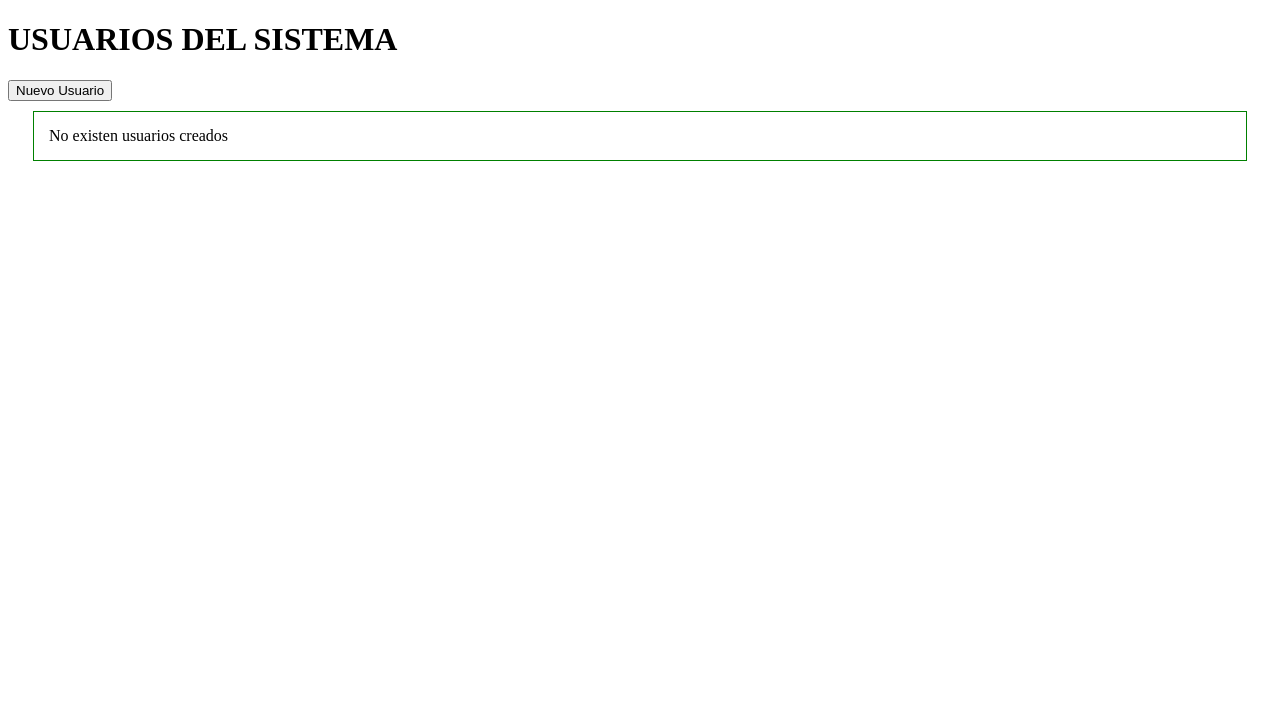
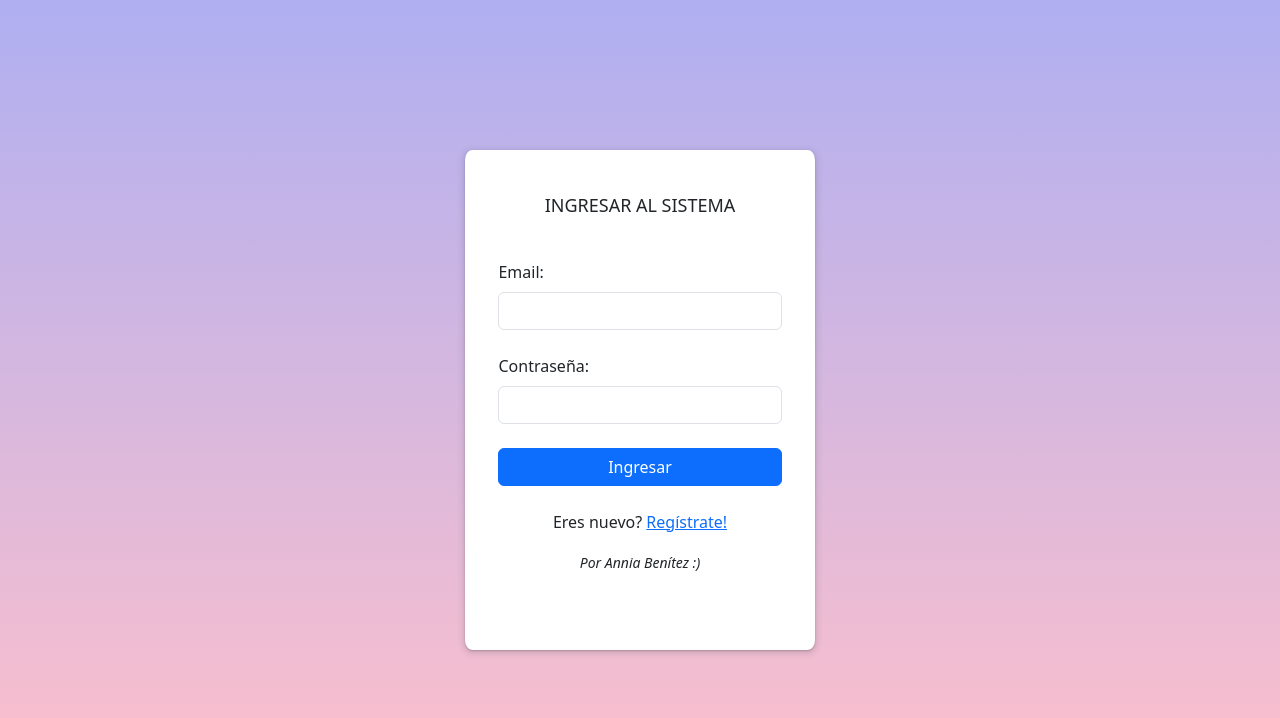
Before and after one commit to AnniaBenitez/CRUD-JS, a plain HTML site: page index.html in a window 1280 px wide. Drawn offline with nearby package versions, Linux system fonts and the light colour scheme.

Commit message:
se crearon clases contructoras para el crud, se diseño la pagina de registro e inicio de sesion

```diff
--- a/css/style.css
+++ b/css/style.css
@@ -1,13 +1,36 @@
-.form {
-    border: solid 1px blue;
-    margin: 10px 25px;
-    padding: 15px;
+body{
+    background: linear-gradient(rgb(175, 175, 241), pink);
+    overflow: hidden;
 }
 
-.tabla {
-    border: solid 1px green;
-    margin: 10px 25px;
-    padding: 15px;
+.contenedorPrincipal{
+    display: flex;
+    align-items: center;
+    justify-content: center;
+    vertical-align: center;
+    height: 100vh;
+    width: 100vh;
+    margin: auto;
+}
+
+.cuadro{
+    height: 500px;
+    width: 350px;
+    padding: 3%;
+    box-shadow: rgba(60, 64, 67, 0.3) 0px 1px 2px 0px, rgba(60, 64, 67, 0.15) 0px 2px 6px 2px;
+    background-color: white;
+    border-radius: 2%;
+}
+
+.cuadro2{
+    height: 100vh;
+    width: 100%;
+}
+
+.titulo1{
+    padding: 4%;
+    font-size: large;
+    text-align: center;
 }
 
 .visible{
--- a/index.html
+++ b/index.html
@@ -1,42 +1,40 @@
 <!DOCTYPE html>
 <html lang="en">
+
 <head>
-    <meta charset="UTF-8">
-    <meta name="viewport" content="width=device-width, initial-scale=1.0">
-    <title>ABML/CRUD Simple con JS</title>
-
-    <script src="./js/user.js"></script>
-    <script src="./js/app.js"></script>
-
-    <link rel="stylesheet" href="./css/style.css">
-
+    <meta charset="UTF-8" />
+    <meta name="viewport" content="width=device-width, initial-scale=1.0" />
+    <title>Ingresar</title>
+    <link rel="stylesheet" href="./css/style.css" />
+    <link href="https://cdn.jsdelivr.net/npm/bootstrap@5.3.2/dist/css/bootstrap.min.css" rel="stylesheet" integrity="sha384-T3c6CoIi6uLrA9TneNEoa7RxnatzjcDSCmG1MXxSR1GAsXEV/Dwwykc2MPK8M2HN" crossorigin="anonymous">
 </head>
 
-<body onload="init()">
+<body>
+    <div class="container contenedorPrincipal">
+        <div class="cuadro">
+            <h1 class="titulo1">INGRESAR AL SISTEMA</h1><br>
+            <form class="d-flex flex-column justify-content-around">
+                <div class="form-outline mb-4">
+                    <label class="form-label" for="email">Email:</label>
+                    <input type="email" id="email" class="form-control" />
+                </div>
 
-    <h1>USUARIOS DEL SISTEMA</h1>
+                <div class="form-outline mb-4">
+                    <label class="form-label" for="password">Contraseña:</label>
+                    <input type="password" id="password" class="form-control" />
+                </div>
 
+                <button type="button" id="boton_ingresar" class="btn btn-primary btn-block mb-4">
+                    Ingresar
+                </button>
 
-    <button onclick="fnCrearUsuario()">Nuevo Usuario</button>
-
-    <div id="divForm" class="form oculto">
-        <h2>Nuevo Usuario</h2>
-
-        <div>
-            Nombre:
-            <input type="text" id="txtName" /> <br />
-            Email:
-            <input type="email" id="txtEmail" /> <br />
-            Edad:
-            <input type="number" id="txtEdad" /> <br />
-
-            <input type="button" value="Guardar" onclick="fnGuardarUsuario()" />
-            <input type="button" value="Cancelar" onclick="fnCancelarUsuario()"/>
-
+                <div class="text-center">
+                    <p>Eres nuevo? <a href="registro.html">Regístrate!</a></p>
+                </div>
+            </form>
+            <p class="text-center"><small><em>Por Annia Benítez :)</em></small></p>
         </div>
     </div>
 
-    <div id="divTabla" class="tabla">
-    </div>
 </body>
 </html>
--- a/js/app.js
+++ b/js/app.js
@@ -1,4 +1,4 @@
-const g_users = [];
+const usuariosRegistrados = [];
 
 
 
--- a/js/user.js
+++ /dev/null
@@ -1,19 +0,0 @@
-
-let genUserId = 10;
-
-
-function User(name, mail, age){
-    this.id = genUserId++;
-    this.nombre = name;
-    this.email = mail;
-    this.edad = age;
-}
-
-
-/*const jose = new User('jose', 'jose@m.com', 34);
-
-const persona = {
-    nombre: 'alguien',
-    email: 'un correo',
-    edad: 44
-}*/
```
Also changed, not shown: home.html (added, +37 -0 lines), js/objetos/cliente.js (added, +11 -0 lines), js/objetos/factura.js (added, +12 -0 lines), js/objetos/itemFactura.js (added, +10 -0 lines), js/objetos/user.js (added, +10 -0 lines), js/objetos/vendedor.js (added, +12 -0 lines), registro.html (added, +62 -0 lines), users.html (+5 -6 lines).
